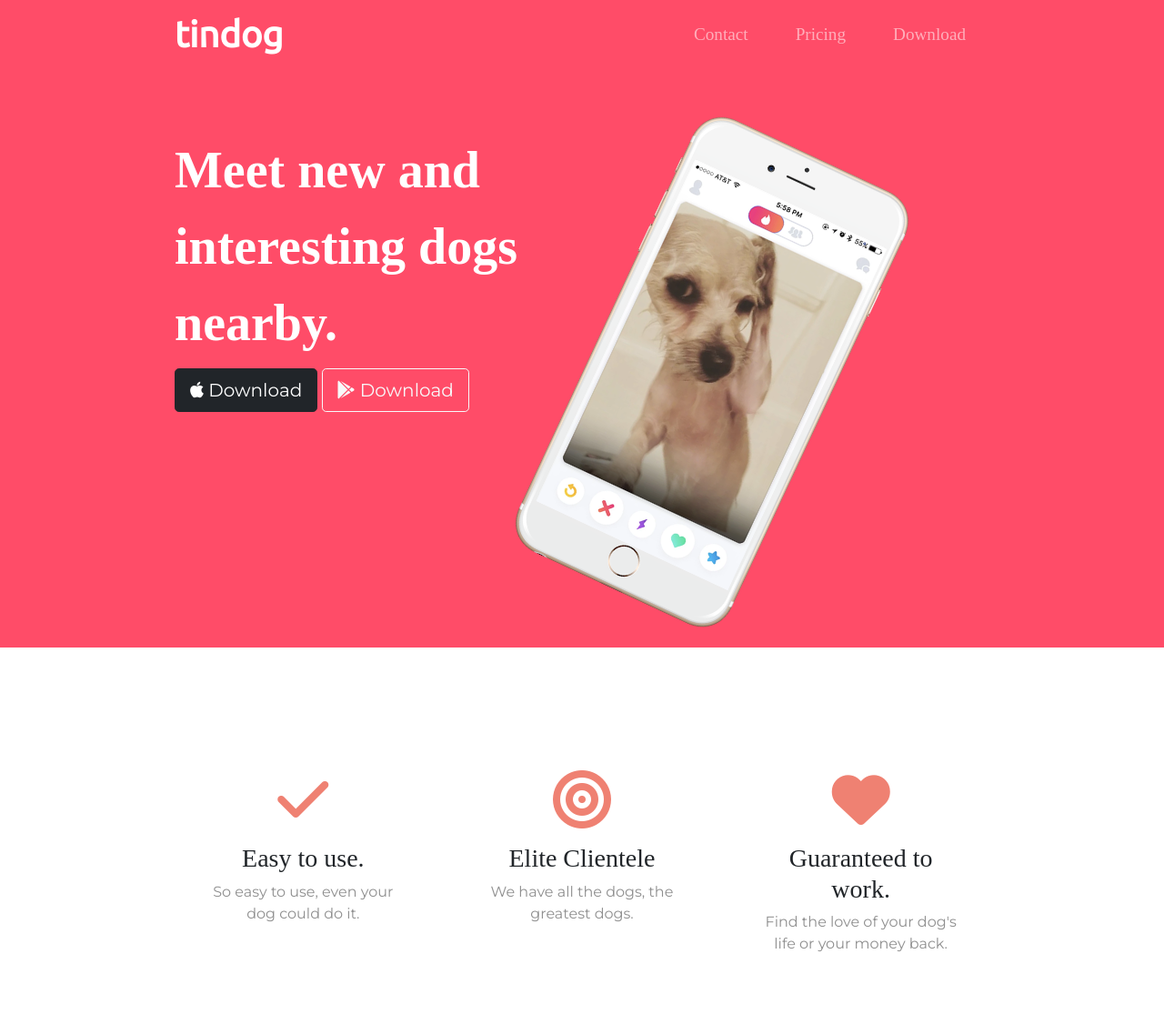
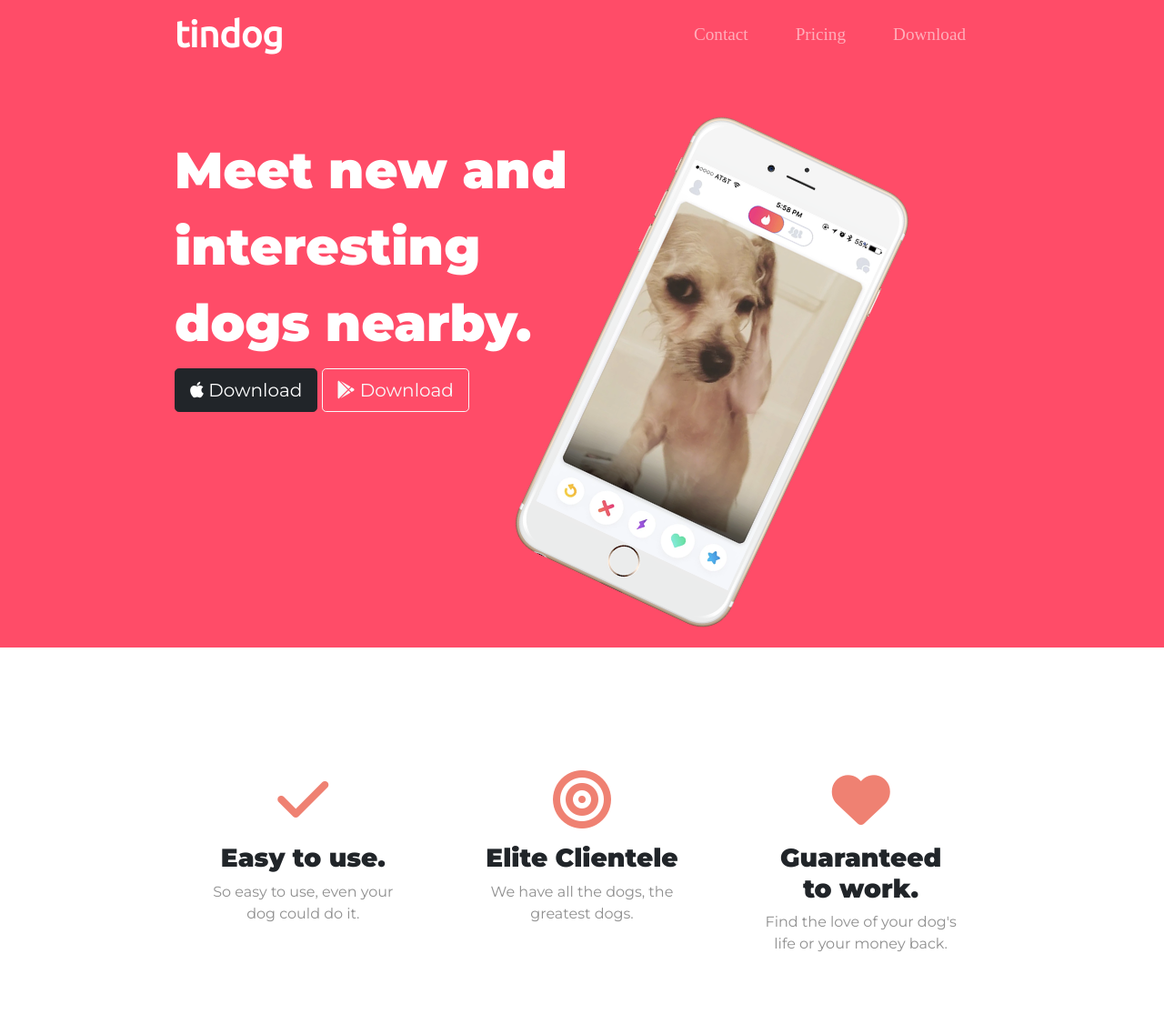
Before and after one commit to tasshantanu/tindog-pre, a plain HTML site: page index.html in a window 1280 px wide. Shown: the part 35-1150 px from the top of the page at 91% size. Drawn offline with nearby package versions, Linux system fonts and the light colour scheme.

Commit message:
Update styles.css

```diff
--- a/css/styles.css
+++ b/css/styles.css
@@ -14,14 +14,15 @@ body {
 }
 
 h1 {
-  font-family: 'Montserrat, sans-serif';
+  font-family: "Montserrat";
   font-size: 3.5rem;
   line-height: 1.5;
   font-weight: 900;
 }
 
 h3 {
-  font-family: "Montserrat-bold"
+  font-family: "Montserrat";
+  font-weight: 900;
 }
 
 p {
```
